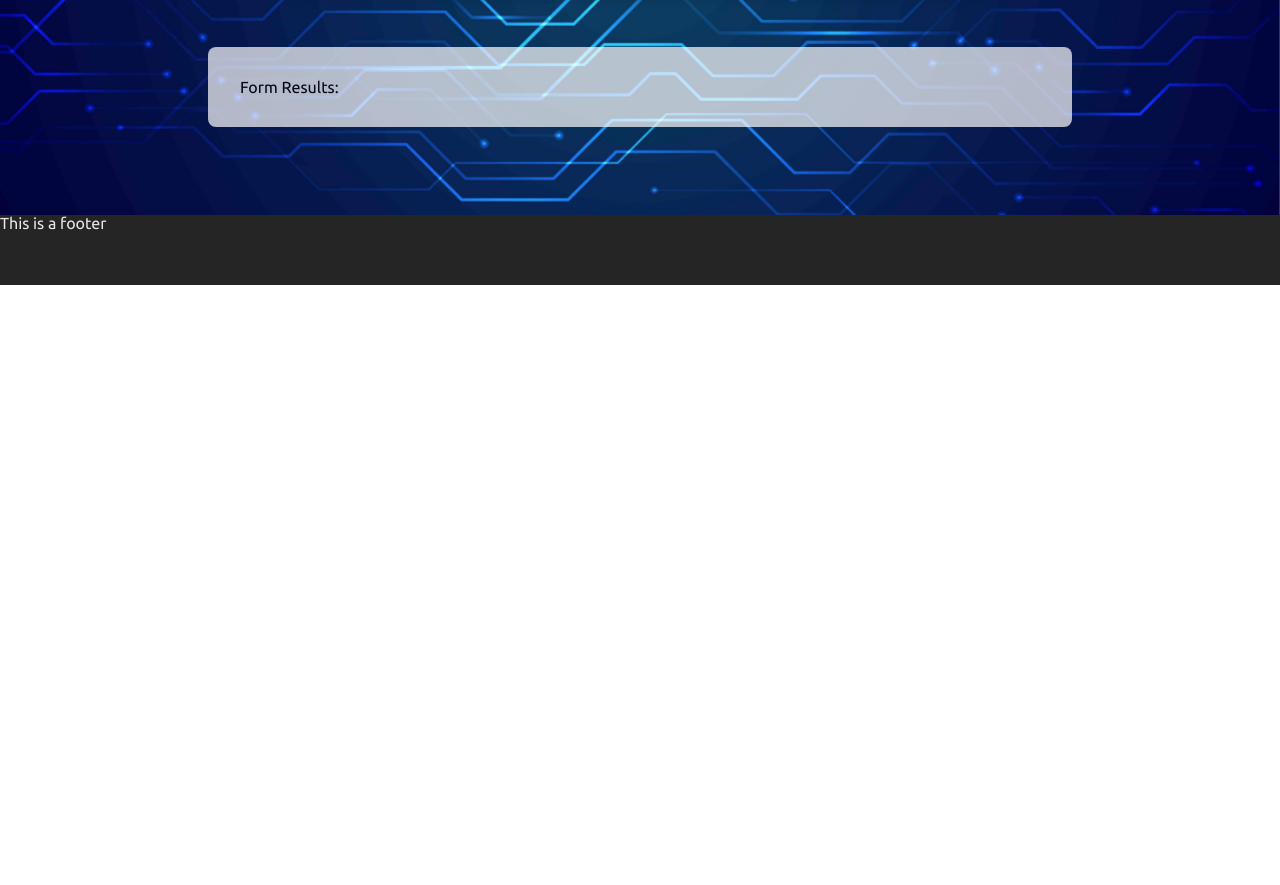
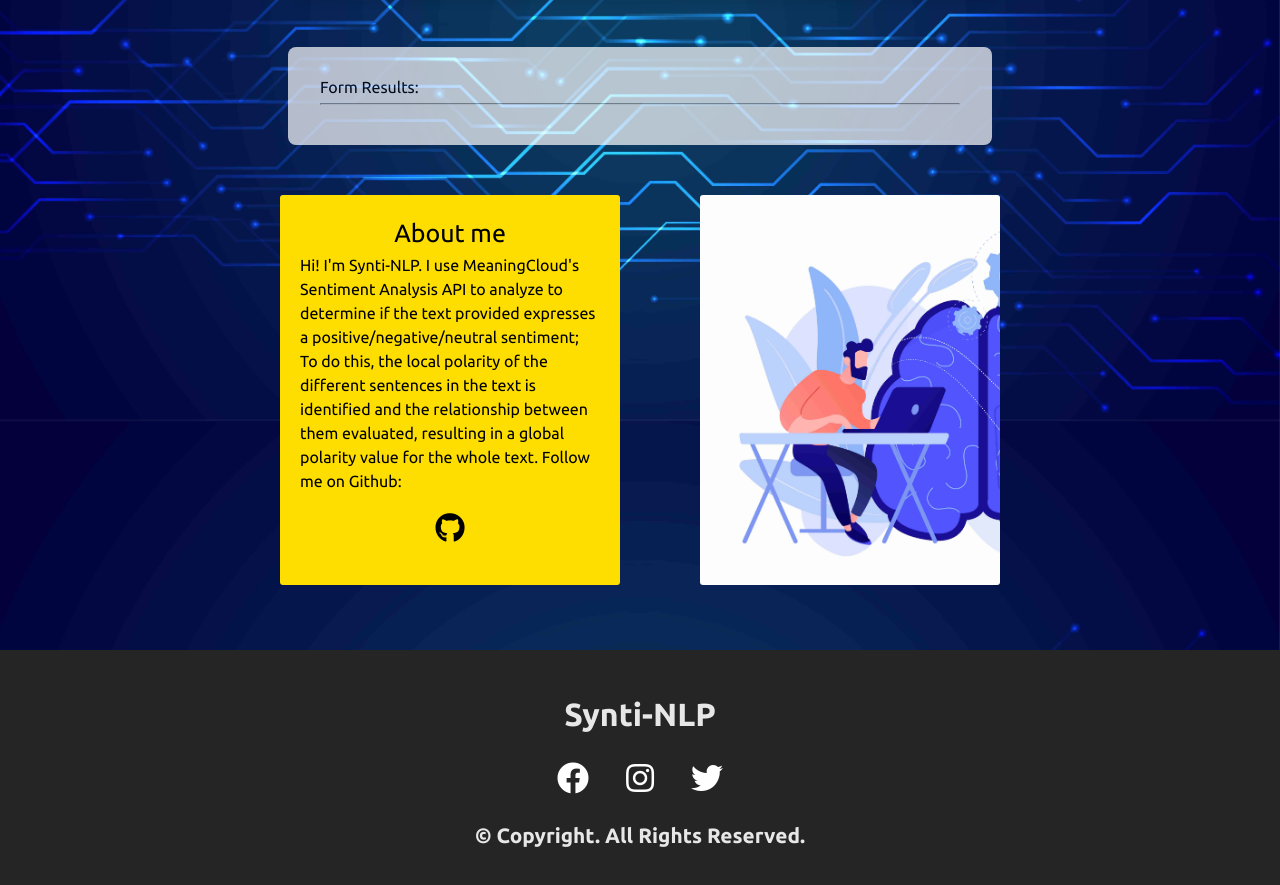
Before and after one commit to Maximus0898/Evaluate_news_nlp, a website built with webpack: page src/client/views/index.html in a window 1280 px wide. Shown: the part 515-1400 px from the top of the page. Before the commit the page ends 800 px from the top, so only its background shows below. Built offline with nearby package versions, Linux system fonts and the light colour scheme.

Commit message:
Added about section and styled footer

```diff
--- a/src/client/index.js
+++ b/src/client/index.js
@@ -7,5 +7,6 @@ import './styles/form.scss';
 import './styles/footer.scss';
 import './styles/header.scss';
 import './styles/result.scss';
+import './styles/about.scss';
 
 export { isValidUrl, handleSubmit };
--- /dev/null
+++ b/src/client/styles/about.scss
@@ -0,0 +1,41 @@
+#about {
+  display: flex;
+  flex-wrap: wrap;
+  justify-content: space-around;
+  align-items: center;
+
+  .about-content {
+    display: flex;
+    flex-direction: column;
+    align-items: center;
+    padding: 20px;
+    width: 300px;
+    height: 350px;
+    background-color: #fede00;
+    line-height: 1.5;
+    border-radius: 3px;
+    margin-bottom: 15px;
+
+    h1 {
+      font-size: 25px;
+    }
+
+    a {
+      color: #000;
+      margin: 20px;
+    }
+
+    .fa-github {
+      font-size: 30px;
+    }
+  }
+
+  .about-img {
+    background: url('../images/brain.jpg');
+    background-size: cover;
+    height: 390px;
+    width: 300px;
+    border-radius: 3px;
+    margin-bottom: 15px;
+  }
+}
--- a/src/client/styles/base.scss
+++ b/src/client/styles/base.scss
@@ -1,5 +1,8 @@
 @import url('https://fonts.googleapis.com/css2?family=Ubuntu:wght@300;400;500;700&display=swap');
 
+html {
+  scroll-behavior: smooth;
+}
 body {
   display: flex;
   flex-direction: column;
--- a/src/client/styles/footer.scss
+++ b/src/client/styles/footer.scss
@@ -1,5 +1,21 @@
-footer {
-  background: #252525;
+.footer {
+  background-color: #252525;
   color: #e7e7e7;
-  height: 70px;
+  text-align: center;
+  font-weight: 600;
+  padding: 3rem 0;
+  font-size: 1.3rem;
+
+  .footer__title {
+    font-size: 2rem;
+    margin-bottom: 2rem;
+  }
+  .footer__social {
+    margin-bottom: 2rem;
+    .footer__icon {
+      font-size: 2rem;
+      color: #fff;
+      margin: 0 1rem;
+    }
+  }
 }
--- a/src/client/styles/result.scss
+++ b/src/client/styles/result.scss
@@ -1,5 +1,5 @@
 .result {
-  width: 80%;
+  width: 50%;
   height: auto;
   border-radius: 8px;
   padding: 2em;
--- a/src/client/views/index.html
+++ b/src/client/views/index.html
@@ -57,12 +57,40 @@
 
       <section class="result">
         <strong>Form Results:</strong>
+        <hr />
         <div id="results"></div>
+      </section>
+
+      <section id="about">
+        <div class="about-content">
+          <h1>About me</h1>
+          <p>
+            Hi! I'm Synti-NLP. I use MeaningCloud's Sentiment Analysis API to
+            analyze to determine if the text provided expresses a
+            positive/negative/neutral sentiment; To do this, the local polarity
+            of the different sentences in the text is identified and the
+            relationship between them evaluated, resulting in a global polarity
+            value for the whole text. Follow me on Github:
+          </p>
+          <a
+            href="https://github.com/Maximus0898/Evaluate_news_nlp"
+            target="_blank"
+            rel="noopener"
+            ><i class="fab fa-github"></i
+          ></a>
+        </div>
+        <div class="about-img"></div>
       </section>
     </main>
 
-    <footer>
-      <p>This is a footer</p>
+    <footer class="footer">
+      <p class="footer__title">Synti-NLP</p>
+      <div class="footer__social">
+        <a href="#" class="footer__icon"><i class="fab fa-facebook"></i></a>
+        <a href="#" class="footer__icon"><i class="fab fa-instagram"></i></a>
+        <a href="#" class="footer__icon"><i class="fab fa-twitter"></i></a>
+      </div>
+      <p>&copy; <span id="year"></span> Copyright. All Rights Reserved.</p>
     </footer>
     <script>
       if ('serviceWorker' in navigator) {
```
Also changed, not shown: src/client/images/brain.jpg (added).
